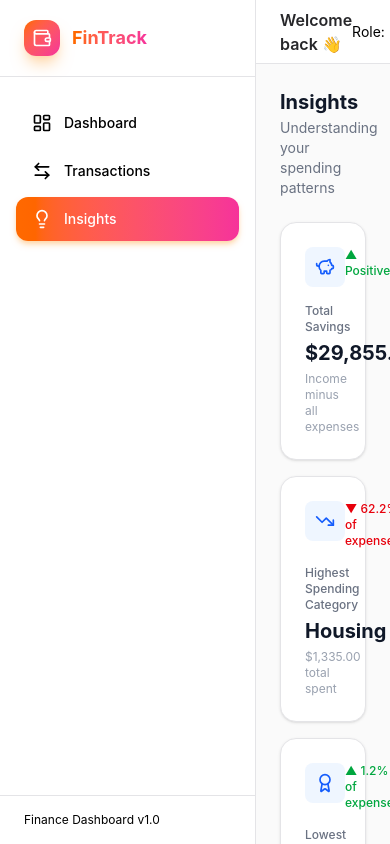
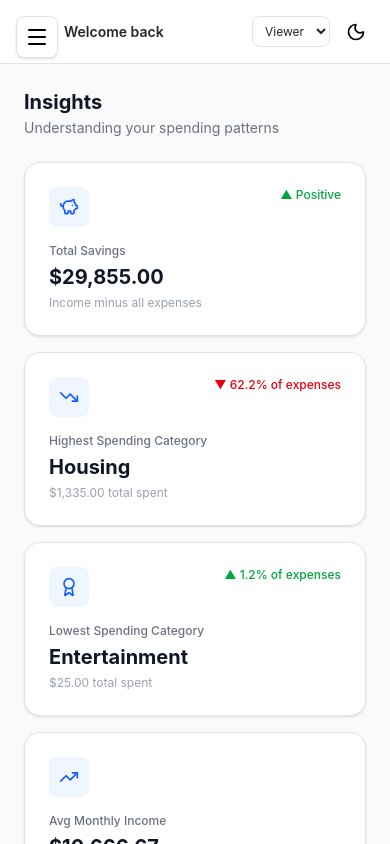
Before and after one commit to killmong/FinTrack, a React (Vite) app: page /insights in a window 390 px wide. Built offline with nearby package versions, Linux system fonts and the light colour scheme; data requests are answered from the project's data file.

Commit message:
Mobile Responsive design adjusted

```diff
--- a/src/App.tsx
+++ b/src/App.tsx
@@ -14,15 +14,15 @@ const AppContent = () => {
 
   return (
     <div className="flex h-screen bg-surface-50 dark:bg-surface-950 overflow-hidden">
-      {/* Sidebar */}
+
       <Sidebar />
 
       {/* Main Content */}
       <div className="flex flex-col flex-1 overflow-hidden">
-        {/* Navbar */}
+
         <Navbar />
 
-        {/* Page Content */}
+
         <main className="flex-1 overflow-y-auto p-6">
           <AnimatePresence mode="wait">
             <Routes location={location} key={location.pathname}>
--- a/src/components/common/Card.tsx
+++ b/src/components/common/Card.tsx
@@ -1,32 +1,26 @@
 import { motion } from "motion/react";
-import { scaleIn, defaultTransition } from "../../utils/animations";
 
 interface CardProps {
   children: React.ReactNode;
   className?: string;
   onClick?: () => void;
-  animate?: boolean;
-  delay?: number;
 }
 
-const Card = ({
-  children,
-  className = "",
-  onClick,
-  animate = true,
-  delay = 0,
-}: CardProps) => {
+const Card = ({ children, className = "", onClick }: CardProps) => {
   return (
     <motion.div
-      variants={scaleIn}
-      initial={animate ? "hidden" : false}
-      animate={animate ? "visible" : false}
-      transition={{ ...defaultTransition, delay }}
-      whileHover={{ y: -2, boxShadow: "0 8px 30px rgba(249,115,22,0.12)" }}
       onClick={onClick}
-      className={`bg-white dark:bg-surface-900 rounded-2xl border border-surface-200 dark:border-surface-800 shadow-sm p-6 ${
-        onClick ? "cursor-pointer" : ""
-      } ${className}`}
+      className={`
+        relative overflow-hidden
+        bg-white dark:bg-surface-900
+        rounded-2xl border border-surface-200 dark:border-surface-800
+        shadow-sm p-6
+        transition-transform duration-200 ease-out
+        hover:-translate-y-0.5
+        hover:shadow-md
+        ${onClick ? "cursor-pointer" : ""}
+        ${className}
+      `}
     >
       {children}
     </motion.div>
--- a/src/components/common/Navbar.tsx
+++ b/src/components/common/Navbar.tsx
@@ -32,24 +32,26 @@ const Navbar = () => {
       initial={{ opacity: 0, y: -16 }}
       animate={{ opacity: 1, y: 0 }}
       transition={{ duration: 0.4 }}
-      className="h-16 bg-white dark:bg-surface-900 border-b border-surface-200 dark:border-surface-800 flex items-center justify-between px-6"
+      // Added pl-16 on mobile to avoid overlapping with the Sidebar's fixed hamburger menu
+      className="h-16 bg-white dark:bg-surface-900 border-b border-surface-200 dark:border-surface-800 flex items-center justify-between pr-4 pl-16 md:px-6"
     >
       {/* Left */}
-      <h1 className="text-base font-semibold text-surface-800 dark:text-surface-100">
-        Welcome back 👋
+      <h1 className="text-sm sm:text-base font-semibold text-surface-800 dark:text-surface-100 truncate pr-2">
+        Welcome back
       </h1>
 
       {/* Right */}
-      <div className="flex items-center gap-4">
+      <div className="flex items-center gap-2 sm:gap-4">
         {/* Role Switcher */}
         <div className="flex items-center gap-2">
-          <span className="text-sm text-surface-500 dark:text-surface-400">
+          {/* Hide "Role:" label on small screens */}
+          <span className="hidden sm:inline text-sm text-surface-500 dark:text-surface-400">
             Role:
           </span>
           <select
             value={role}
             onChange={(e) => setRole(e.target.value as Role)}
-            className="text-sm border border-surface-200 dark:border-surface-700 rounded-lg px-3 py-1.5 bg-white dark:bg-surface-800 text-surface-800 dark:text-surface-100 focus:outline-none focus:ring-2 focus:ring-orange-500 cursor-pointer"
+            className="text-xs sm:text-sm border border-surface-200 dark:border-surface-700 rounded-lg px-2 py-1.5 sm:px-3 bg-white dark:bg-surface-800 text-surface-800 dark:text-surface-100 focus:outline-none focus:ring-2 focus:ring-orange-500 cursor-pointer"
           >
             {ROLE_OPTIONS.map((r) => (
               <option key={r} value={r}>
@@ -59,12 +61,12 @@ const Navbar = () => {
           </select>
         </div>
 
-        {/* Role Badge */}
+        {/* Role Badge - Hidden on small screens to save space */}
         <motion.span
           key={role}
           initial={{ scale: 0.8, opacity: 0 }}
           animate={{ scale: 1, opacity: 1 }}
-          className={`text-xs font-medium px-2.5 py-1 rounded-full ${
+          className={`hidden sm:inline-block text-xs font-medium px-2.5 py-1 rounded-full ${
             role === "admin"
               ? "bg-gradient-to-r from-orange-500 to-pink-500 text-white"
               : "bg-surface-100 text-surface-600 dark:bg-surface-800 dark:text-surface-400"
@@ -78,7 +80,7 @@ const Navbar = () => {
           whileHover={{ scale: 1.1 }}
           whileTap={{ scale: 0.9 }}
           onClick={() => setDarkMode(!darkMode)}
-          className="p-2 rounded-xl text-surface-500 hover:bg-orange-50 dark:hover:bg-surface-800 dark:text-surface-400 transition-colors"
+          className="p-2 rounded-xl text-surface-500 hover:bg-orange-50 dark:hover:bg-surface-800 dark:text-surface-400 transition-colors shrink-0"
         >
           {darkMode ? (
             <Sun className="w-5 h-5 text-orange-500" />
--- a/src/components/common/Sidebar.tsx
+++ b/src/components/common/Sidebar.tsx
@@ -1,3 +1,4 @@
+import { useState } from "react";
 import { NavLink } from "react-router-dom";
 import { motion } from "motion/react";
 import {
@@ -5,6 +6,8 @@ import {
   ArrowLeftRight,
   Lightbulb,
   Wallet,
+  Menu,
+  X,
 } from "lucide-react";
 import {
   staggerContainer,
@@ -19,21 +22,57 @@ const navItems = [
 ];
 
 const Sidebar = () => {
+  const [isOpen, setIsOpen] = useState(false);
+
+  const closeSidebar = () => setIsOpen(false);
+
   return (
-    <aside className="w-64 h-screen bg-white dark:bg-surface-900 border-r border-surface-200 dark:border-surface-800 flex flex-col">
-      {/* Logo */}
+    <>
+      {/* Mobile Menu Button - Visible only on small screens */}
+      <button
+        onClick={() => setIsOpen(true)}
+        className="md:hidden fixed top-4 left-4 z-40 p-2 bg-white dark:bg-surface-900 border border-surface-200 dark:border-surface-800 rounded-lg shadow-sm text-surface-600 dark:text-surface-400 focus:outline-none"
+      >
+        <Menu className="w-6 h-6" />
+      </button>
+
+      {/* Mobile Overlay / Backdrop */}
+      {isOpen && (
+        <div
+          onClick={closeSidebar}
+          className="md:hidden fixed inset-0 z-40 bg-black/50 backdrop-blur-sm transition-opacity"
+        />
+      )}
+
+      {/* Sidebar Container */}
+      <aside
+        className={`fixed md:static inset-y-0 left-0 z-50 w-64 bg-white dark:bg-surface-900 border-r border-surface-200 dark:border-surface-800 flex flex-col transform transition-transform duration-300 ease-in-out ${
+          isOpen ? "translate-x-0" : "-translate-x-full md:translate-x-0"
+        }`}
+      >
+        {/* Logo & Mobile Close Button */}
         <motion.div
           initial={{ opacity: 0, x: -20 }}
           animate={{ opacity: 1, x: 0 }}
           transition={defaultTransition}
-        className="flex items-center gap-3 px-6 py-5 border-b border-surface-200 dark:border-surface-800"
+          className="flex items-center justify-between md:justify-start gap-3 px-6 py-5 border-b border-surface-200 dark:border-surface-800"
         >
+          <div className="flex items-center gap-3">
             <div className="bg-linear-to-br from-orange-500 to-pink-500 p-2 rounded-xl shadow-lg shadow-orange-200 dark:shadow-orange-950">
               <Wallet className="text-white w-5 h-5" />
             </div>
             <span className="text-lg font-bold bg-linear-to-r from-orange-500 to-pink-500 bg-clip-text text-transparent">
               FinTrack
             </span>
+          </div>
+
+          {/* Close Button for Mobile */}
+          <button
+            onClick={closeSidebar}
+            className="md:hidden p-1 rounded-md text-surface-500 hover:text-surface-700 hover:bg-surface-100 dark:text-surface-400 dark:hover:text-surface-200 dark:hover:bg-surface-800"
+          >
+            <X className="w-5 h-5" />
+          </button>
         </motion.div>
 
         {/* Nav Links */}
@@ -41,7 +80,7 @@ const Sidebar = () => {
           variants={staggerContainer}
           initial="hidden"
           animate="visible"
-        className="flex-1 px-4 py-6 flex flex-col gap-1"
+          className="flex-1 px-4 py-6 flex flex-col gap-1 overflow-y-auto"
         >
           {navItems.map(({ label, path, icon: Icon }) => (
             <motion.div
@@ -52,11 +91,12 @@ const Sidebar = () => {
               <NavLink
                 to={path}
                 end={path === "/"}
+                onClick={closeSidebar} // Auto-close menu on mobile after selection
                 className={({ isActive }) =>
                   `flex items-center gap-3 px-4 py-3 rounded-xl text-sm font-medium transition-all duration-200 ${
                     isActive
-                    ? "bg-gradient-to-r from-orange-500 to-pink-500 text-white shadow-md shadow-orange-200 dark:shadow-orange-950"
-                    : "text-surface-600 hover:bg-orange-50 dark:text-surface-400 dark:hover:bg-surface-800 hover:text-orange-500"
+                      ? "bg-linear-to-r from-orange-500 to-pink-500 text-white shadow-md shadow-orange-200 dark:shadow-orange-950"
+                      : "text-surface-600 hover:bg-orange-50 dark:text-orange-400 dark:hover:bg-surface-800 hover:text-orange-500"
                   }`
                 }
               >
@@ -74,6 +114,7 @@ const Sidebar = () => {
           </p>
         </div>
       </aside>
+    </>
   );
 };
 
--- a/src/pages/Dashboard.tsx
+++ b/src/pages/Dashboard.tsx
@@ -12,19 +12,27 @@ import BalanceTrendChart from "../components/dashboard/BalanceTrendChart";
 import SpendingBreakdownChart from "../components/dashboard/SpendingBreakdownChart";
 import RecentTransactions from "../components/dashboard/RecentTransactions";
 import PageWrapper from "../components/common/PageWrapper";
-
+import { useMemo } from "react";
 const ease = cubicBezier(0.25, 0.46, 0.45, 0.94);
 
 const Dashboard = () => {
   const { transactions, fetchTransactions, loading } = useTransactionStore();
 
   useEffect(() => {
-    console.log("Fetching transactions for dashboard...");
-    fetchTransactions();
-  }, []);
+    if (transactions.length === 0) {
+      console.log("Fetching transactions for dashboard...");
+      fetchTransactions();
+    }
+  }, [transactions.length, fetchTransactions]);
 
-  const summary = getDashboardSummary(transactions);
-  const monthChange = getMonthOverMonthChange(transactions);
+  const summary = useMemo(
+    () => getDashboardSummary(transactions),
+    [transactions],
+  );
+  const monthChange = useMemo(
+    () => getMonthOverMonthChange(transactions),
+    [transactions],
+  );
 
   if (loading) {
     return (
--- a/vite.config.ts
+++ b/vite.config.ts
@@ -1,7 +1,13 @@
-import { defineConfig } from 'vite'
-import react from '@vitejs/plugin-react'
-import tailwindcss from '@tailwindcss/vite'
-// https://vite.dev/config/
+import { defineConfig } from "vite";
+import react from "@vitejs/plugin-react";
+import tailwindcss from "@tailwindcss/vite";
+
 export default defineConfig({
-  plugins: [react(),tailwindcss()],
-})
+  plugins: [react(), tailwindcss()],
+  server: {
+    watch: {
+      // Ignore the mock database so it doesn't trigger full-page reloads
+      ignored: ["**/db.json"],
+    },
+  },
+});
```
Lines whose indentation alone changed are shown as unchanged.
